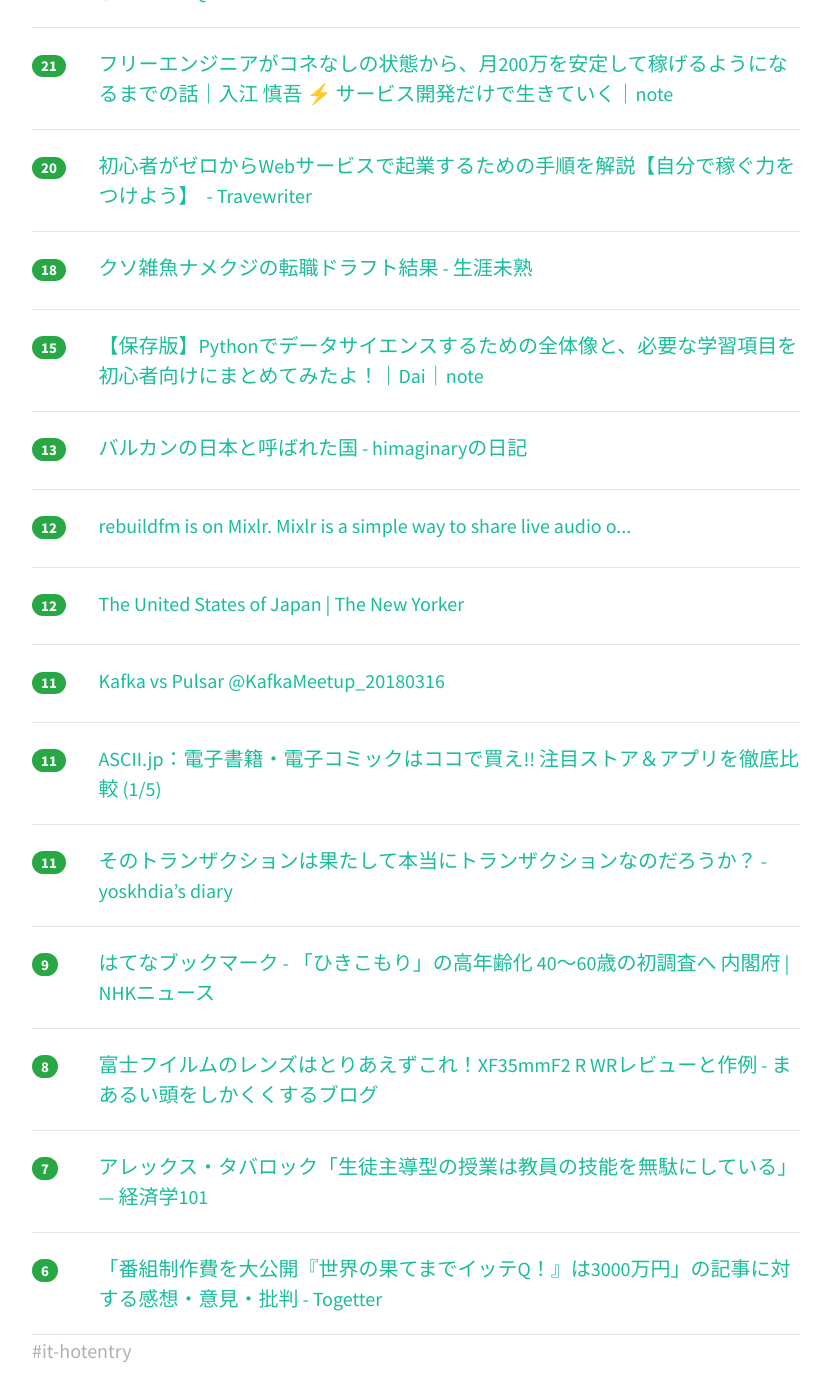
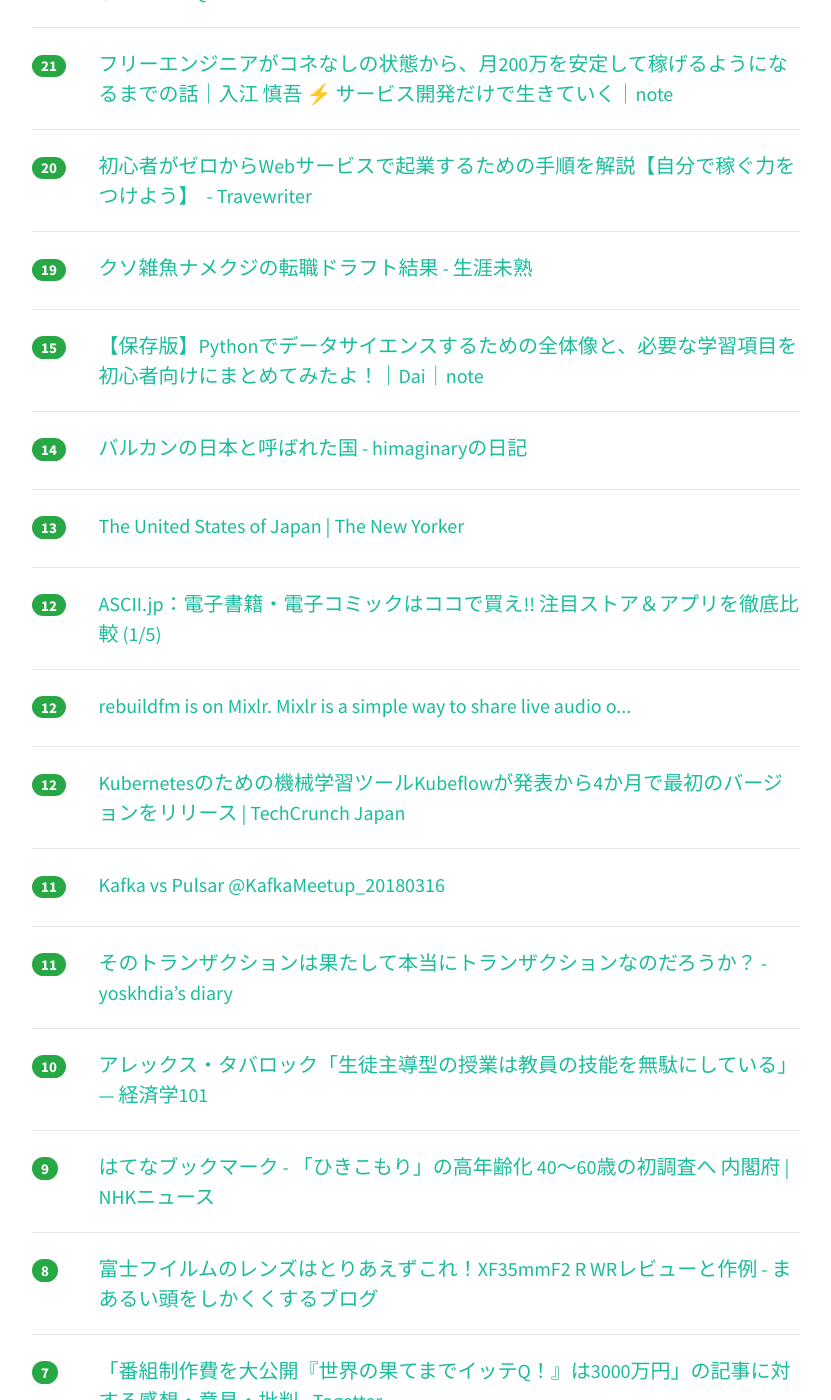
Before and after one commit to yatta47/hatena-matome-site, a Jekyll site: the page built from _posts/2018-05-06-hatena.md, in a window 1280 px wide and 1400 px high, scrolled down 705 px. Shown: the whole window, without its empty margins (224-1055 px from the left). Built offline with Jekyll 4.4.1, drawn with Linux system fonts in a browser that asks for light colours; nearby versions of some CDN libraries; some of the changed text lies outside the part shown.

Commit message:
Updated 2018-05-06

```diff
--- a/_posts/2018-05-06-hatena.md
+++ b/_posts/2018-05-06-hatena.md
@@ -1,10 +1,10 @@
 ---
 layout: post
 title:  "2018-05-06 はてぶIT"
-date:   2018-05-06 09:02:56
+date:   2018-05-06 10:02:04
 tags: [it-hotentry]
 ---
-18 件のデータあり
+21 件のデータあり
 
 <hr><div class="row">
 <div class="col-1"><span class="badge badge-pill badge-success h2">315</span></div>
@@ -12,12 +12,12 @@ tags: [it-hotentry]
 </div>
 <hr>
 <div class="row">
-<div class="col-1"><span class="badge badge-pill badge-success h2">28</span></div>
+<div class="col-1"><span class="badge badge-pill badge-success h2">47</span></div>
 <div class="col-11"><a href='http://kawango.hatenablog.com/entry/2018/05/06/044139' target='_blank'>半匿名でぼくが決めているルール - 続・はてなポイント３万を使い切るまで死なない日記</a></div>
 </div>
 <hr>
 <div class="row">
-<div class="col-1"><span class="badge badge-pill badge-success h2">25</span></div>
+<div class="col-1"><span class="badge badge-pill badge-success h2">32</span></div>
 <div class="col-11"><a href='https://qiita.com/masayoshimatsuo/items/c89ce50052dd134f298e' target='_blank'>プログラミングなんて大嫌いだ - Qiita</a></div>
 </div>
 <hr>
@@ -37,7 +37,7 @@ tags: [it-hotentry]
 </div>
 <hr>
 <div class="row">
-<div class="col-1"><span class="badge badge-pill badge-success h2">18</span></div>
+<div class="col-1"><span class="badge badge-pill badge-success h2">19</span></div>
 <div class="col-11"><a href='https://syossan.hateblo.jp/entry/2018/05/05/010306' target='_blank'>クソ雑魚ナメクジの転職ドラフト結果 - 生涯未熟</a></div>
 </div>
 <hr>
@@ -47,8 +47,18 @@ tags: [it-hotentry]
 </div>
 <hr>
 <div class="row">
+<div class="col-1"><span class="badge badge-pill badge-success h2">14</span></div>
+<div class="col-11"><a href='http://d.hatena.ne.jp/himaginary/20180505/Communist_robot_dreams' target='_blank'>バルカンの日本と呼ばれた国 - himaginaryの日記</a></div>
+</div>
+<hr>
+<div class="row">
 <div class="col-1"><span class="badge badge-pill badge-success h2">13</span></div>
-<div class="col-11"><a href='http://d.hatena.ne.jp/himaginary/20180505/Communist_robot_dreams' target='_blank'>バルカンの日本と呼ばれた国 - himaginaryの日記</a></div>
+<div class="col-11"><a href='https://www.newyorker.com/culture/culture-desk/the-united-states-of-japan' target='_blank'>The United States of Japan | The New Yorker</a></div>
+</div>
+<hr>
+<div class="row">
+<div class="col-1"><span class="badge badge-pill badge-success h2">12</span></div>
+<div class="col-11"><a href='http://ascii.jp/elem/000/001/672/1672414/' target='_blank'>ASCII.jp：電子書籍・電子コミックはココで買え!! 注目ストア＆アプリを徹底比較 (1/5)</a></div>
 </div>
 <hr>
 <div class="row">
@@ -58,7 +68,7 @@ tags: [it-hotentry]
 <hr>
 <div class="row">
 <div class="col-1"><span class="badge badge-pill badge-success h2">12</span></div>
-<div class="col-11"><a href='https://www.newyorker.com/culture/culture-desk/the-united-states-of-japan' target='_blank'>The United States of Japan | The New Yorker</a></div>
+<div class="col-11"><a href='https://jp.techcrunch.com/2018/05/05/2018-05-04-google-kubeflow-machine-learning-for-kubernetes-begins-to-take-shape/' target='_blank'>Kubernetesのための機械学習ツールKubeflowが発表から4か月で最初のバージョンをリリース | TechCrunch Japan</a></div>
 </div>
 <hr>
 <div class="row">
@@ -68,12 +78,12 @@ tags: [it-hotentry]
 <hr>
 <div class="row">
 <div class="col-1"><span class="badge badge-pill badge-success h2">11</span></div>
-<div class="col-11"><a href='http://ascii.jp/elem/000/001/672/1672414/' target='_blank'>ASCII.jp：電子書籍・電子コミックはココで買え!! 注目ストア＆アプリを徹底比較 (1/5)</a></div>
+<div class="col-11"><a href='https://yoskhdia.hatenablog.com/entry/2018/05/05/235452' target='_blank'>そのトランザクションは果たして本当にトランザクションなのだろうか？ - yoskhdia’s diary</a></div>
 </div>
 <hr>
 <div class="row">
-<div class="col-1"><span class="badge badge-pill badge-success h2">11</span></div>
-<div class="col-11"><a href='https://yoskhdia.hatenablog.com/entry/2018/05/05/235452' target='_blank'>そのトランザクションは果たして本当にトランザクションなのだろうか？ - yoskhdia’s diary</a></div>
+<div class="col-1"><span class="badge badge-pill badge-success h2">10</span></div>
+<div class="col-11"><a href='http://econ101.jp/%E3%82%A2%E3%83%AC%E3%83%83%E3%82%AF%E3%82%B9%E3%83%BB%E3%82%BF%E3%83%90%E3%83%AD%E3%83%83%E3%82%AF%E3%80%8C%E7%94%9F%E5%BE%92%E4%B8%BB%E5%B0%8E%E5%9E%8B%E3%81%AE%E6%8E%88%E6%A5%AD%E3%81%AF%E6%95%99/' target='_blank'>アレックス・タバロック「生徒主導型の授業は教員の技能を無駄にしている」 — 経済学101</a></div>
 </div>
 <hr>
 <div class="row">
@@ -88,11 +98,16 @@ tags: [it-hotentry]
 <hr>
 <div class="row">
 <div class="col-1"><span class="badge badge-pill badge-success h2">7</span></div>
-<div class="col-11"><a href='http://econ101.jp/%E3%82%A2%E3%83%AC%E3%83%83%E3%82%AF%E3%82%B9%E3%83%BB%E3%82%BF%E3%83%90%E3%83%AD%E3%83%83%E3%82%AF%E3%80%8C%E7%94%9F%E5%BE%92%E4%B8%BB%E5%B0%8E%E5%9E%8B%E3%81%AE%E6%8E%88%E6%A5%AD%E3%81%AF%E6%95%99/' target='_blank'>アレックス・タバロック「生徒主導型の授業は教員の技能を無駄にしている」 — 経済学101</a></div>
+<div class="col-11"><a href='https://togetter.com/li/1224490' target='_blank'>「番組制作費を大公開『世界の果てまでイッテQ！』は3000万円」の記事に対する感想・意見・批判 - Togetter</a></div>
 </div>
 <hr>
 <div class="row">
-<div class="col-1"><span class="badge badge-pill badge-success h2">6</span></div>
-<div class="col-11"><a href='https://togetter.com/li/1224490' target='_blank'>「番組制作費を大公開『世界の果てまでイッテQ！』は3000万円」の記事に対する感想・意見・批判 - Togetter</a></div>
+<div class="col-1"><span class="badge badge-pill badge-success h2">4</span></div>
+<div class="col-11"><a href='http://www.yuki3738.net/entry/ruby-gold' target='_blank'>Ruby技術者認定試験のGoldに受かったので感想 - 模索中</a></div>
 </div>
 <hr>
+<div class="row">
+<div class="col-1"><span class="badge badge-pill badge-success h2">3</span></div>
+<div class="col-11"><a href='http://hagex.hatenadiary.jp/entry/2018/05/06/083000' target='_blank'>田端信太郎氏が梅木雄平さんの出会い系プロフを晒して大げんか - Hagex-day info</a></div>
+</div>
+<hr>
```
